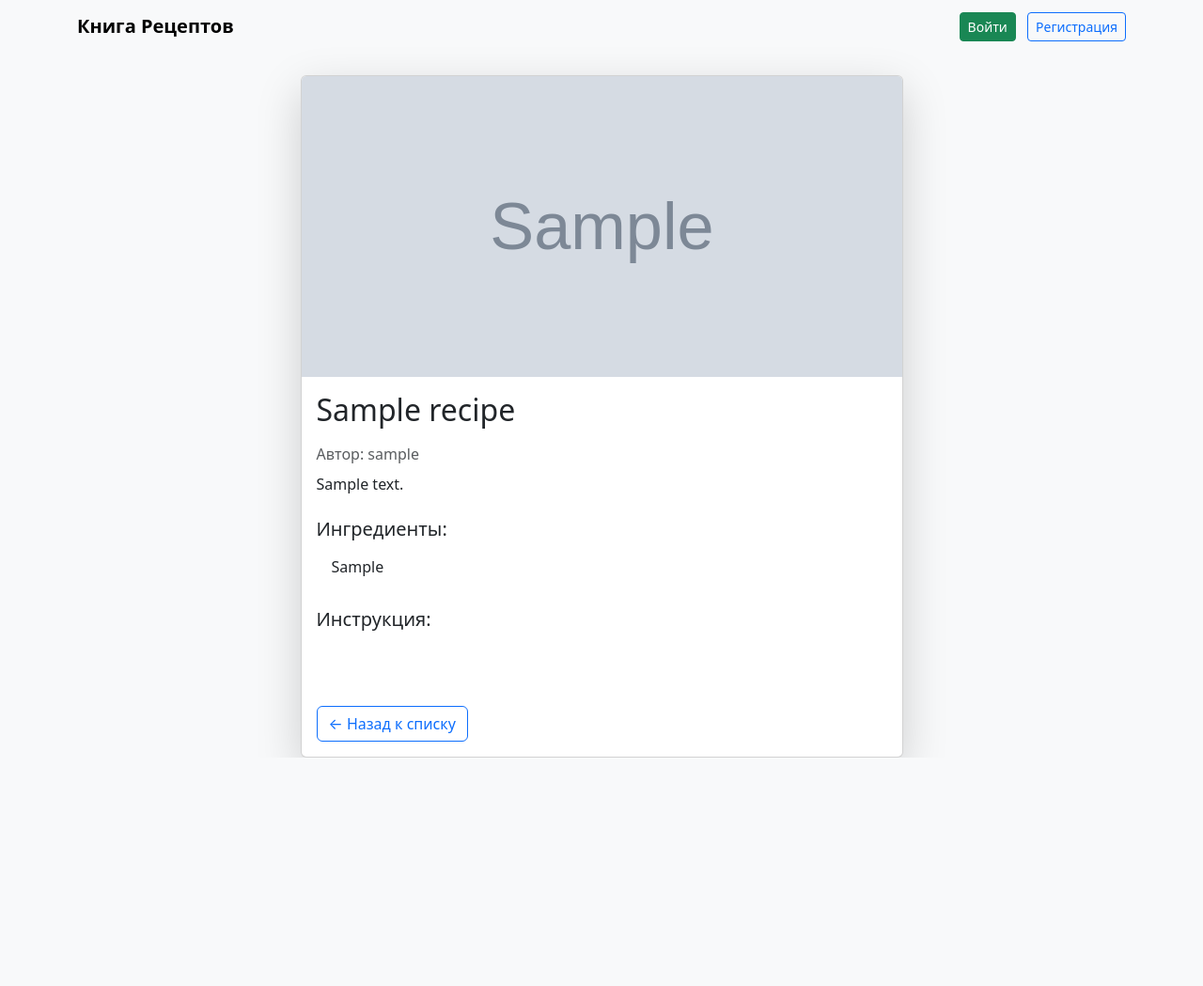
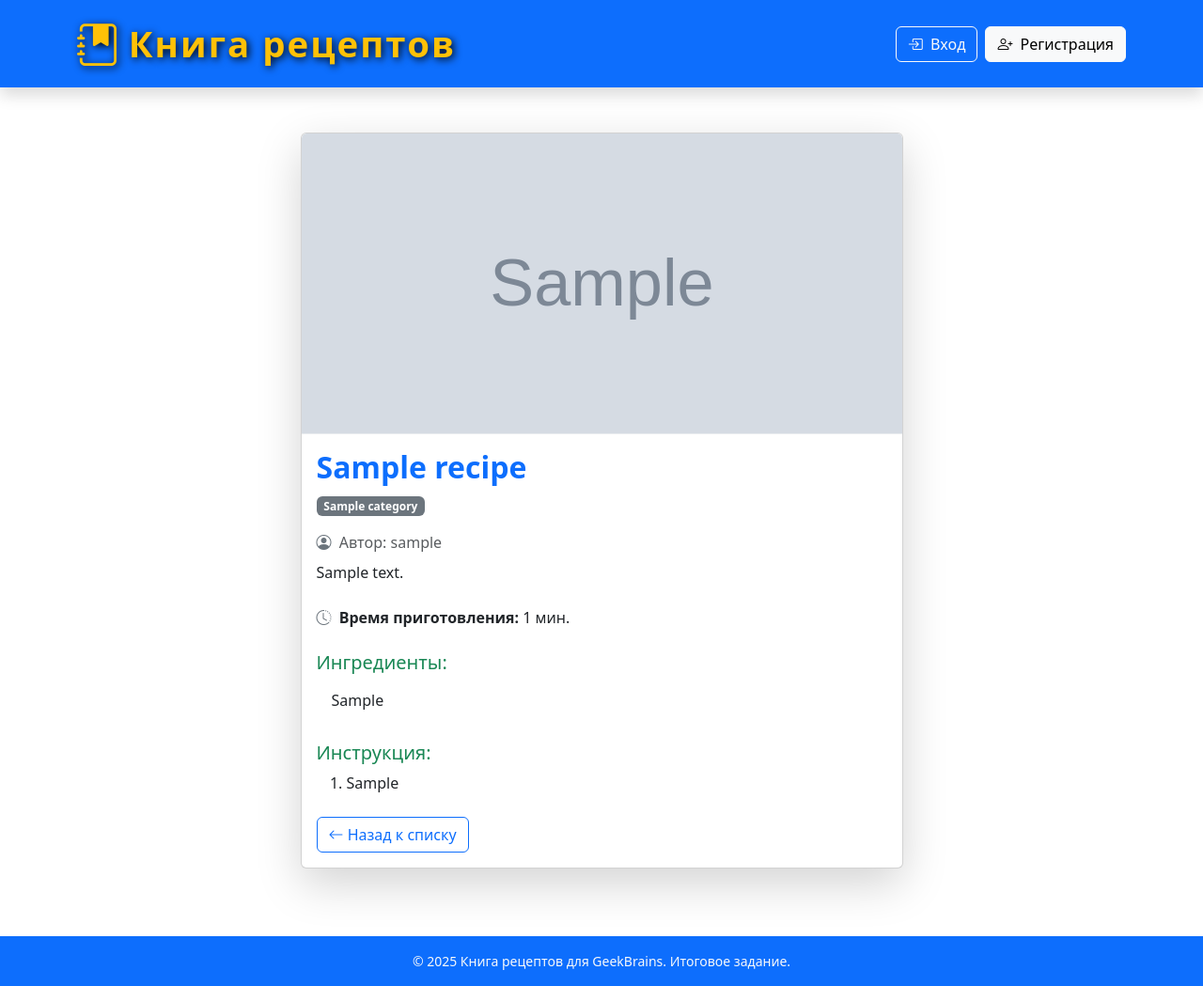
Before and after one commit to Zorrki/Reciepes_Final, a Django app: page /recipe/1/ in a window 1280 px wide. Shown: the whole page at 94% size. Before the commit the page ends 806 px from the top, so only its background shows below. Run offline with Django 5.2, Linux system fonts and the light colour scheme; tables that the repository leaves empty hold one stand-in row (values such as "Sample post"); grey boxes marked "Sample" are stand-in pictures.

Commit message:
Отредактирован внешний вид и протестирована работа различных разделов сайта

```diff
--- a/recipes_project/recipes/templates/recipes/base.html
+++ b/recipes_project/recipes/templates/recipes/base.html
@@ -2,34 +2,78 @@
 <html lang="ru">
 <head>
     <meta charset="UTF-8">
-    <title>{% block title %}Recipes{% endblock %}</title>
-    <meta name="viewport" content="width=device-width, initial-scale=1">
-    <!-- Bootstrap 5 CDN -->
+    <title>{% block title %}Книга рецептов{% endblock %}</title>
+    <!-- Bootstrap CSS -->
     <link href="https://cdn.jsdelivr.net/npm/bootstrap@5.3.0/dist/css/bootstrap.min.css" rel="stylesheet">
+    <!-- Bootstrap Icons -->
+    <link rel="stylesheet" href="https://cdn.jsdelivr.net/npm/bootstrap-icons@1.11.3/font/bootstrap-icons.min.css">
+    {% block extra_head %}{% endblock %}
+    <style>
+      body {
+        /* Чтобы footer был внизу при маленьком контенте */
+        min-height: 100vh;
+        display: flex;
+        flex-direction: column;
+      }
+      .footer {
+        margin-top: auto;
+      }
+    </style>
 </head>
-<body class="bg-light">
-
-<nav class="navbar navbar-expand-lg navbar-light bg-light mb-4">
+<body>
+<nav class="navbar navbar-expand-lg navbar-dark bg-primary mb-4 shadow">
   <div class="container">
-    <a class="navbar-brand fw-bold" href="{% url 'index' %}">Книга Рецептов</a>
-    <div>
-      {% if user.is_authenticated %}
-        <span class="me-3">Привет, <span class="text-success">{{ user.username }}</span>!</span>
-        <a class="btn btn-outline-secondary btn-sm me-2" href="{% url 'logout' %}">Выйти</a>
-        <a class="btn btn-success btn-sm" href="{% url 'recipe_create' %}">Добавить рецепт</a>
-      {% else %}
-        <a class="btn btn-success btn-sm me-2" href="{% url 'login' %}">Войти</a>
-        <a class="btn btn-outline-primary btn-sm" href="{% url 'register' %}">Регистрация</a>
-      {% endif %}
+    <a class="navbar-brand d-flex align-items-center fs-1 fw-bold text-warning"
+       style="letter-spacing:2px; text-shadow:2px 2px 8px #000; font-size: 2.4rem !important;"
+       href="{% url 'index' %}">
+      <i class="bi bi-journal-bookmark-fill me-2" style="font-size: 2.8rem;"></i>
+      Книга&nbsp;рецептов
+    </a>
+    <button class="navbar-toggler" type="button" data-bs-toggle="collapse" data-bs-target="#navbarNav"
+            aria-controls="navbarNav" aria-expanded="false" aria-label="Меню">
+      <span class="navbar-toggler-icon"></span>
+    </button>
+    <div class="collapse navbar-collapse" id="navbarNav">
+      <ul class="navbar-nav ms-auto align-items-center">
+        {% if user.is_authenticated %}
+          <li class="nav-item me-2">
+            <a class="btn btn-outline-light" href="{% url 'recipe_create' %}">
+              <i class="bi bi-plus-circle me-1"></i> Добавить
+            </a>
+          </li>
+          <li class="nav-item">
+            <a class="btn btn-light" href="{% url 'logout' %}">
+              <i class="bi bi-box-arrow-right me-1"></i> Выйти ({{ user.username }})
+            </a>
+          </li>
+        {% else %}
+          <li class="nav-item me-2">
+            <a class="btn btn-outline-light" href="{% url 'login' %}">
+              <i class="bi bi-box-arrow-in-right me-1"></i> Вход
+            </a>
+          </li>
+          <li class="nav-item">
+            <a class="btn btn-light" href="{% url 'register' %}">
+              <i class="bi bi-person-plus me-1"></i> Регистрация
+            </a>
+          </li>
+        {% endif %}
+      </ul>
     </div>
   </div>
 </nav>
 
-<div class="container">
+<div class="container mb-5">
   {% block content %}{% endblock %}
 </div>
 
-<!-- Bootstrap JS (не обязательно, но для некоторые компонентов нужен) -->
+{% now "Y" as current_year %}
+<footer class="footer bg-primary text-light py-3 mt-4">
+  <div class="container text-center small">
+    &copy; {{ current_year }} Книга рецептов для GeekBrains. Итоговое задание.
+  </div>
+</footer>
+
 <script src="https://cdn.jsdelivr.net/npm/bootstrap@5.3.0/dist/js/bootstrap.bundle.min.js"></script>
 </body>
 </html>
--- a/recipes_project/recipes/templates/recipes/recipe_detail.html
+++ b/recipes_project/recipes/templates/recipes/recipe_detail.html
@@ -4,34 +4,58 @@
 {% block content %}
 <div class="row justify-content-center mt-4">
   <div class="col-md-8 col-lg-7">
-    <div class="card shadow-lg">
+    <div class="card shadow-lg overflow-hidden">
       {% if recipe.image %}
-        <img src="{{ recipe.image.url }}" class="card-img-top" alt="{{ recipe.title }}" style="object-fit:cover; max-height:320px;">
+        <img src="{{ recipe.image.url }}" class="card-img-top" alt="{{ recipe.title }}"
+             style="object-fit:cover; max-height:320px; border-bottom:1px solid #e9ecef;">
       {% endif %}
       <div class="card-body">
-        <h2 class="card-title mb-3">{{ recipe.title }}</h2>
+        <h2 class="card-title fw-bold text-primary mb-2">{{ recipe.title }}</h2>
+        <div class="mb-3">
+          {% for c in recipe.categories.all %}
+            <span class="badge bg-secondary me-1">{{ c.name }}</span>
+          {% empty %}
+            <span class="text-muted">Без категории</span>
+          {% endfor %}
+        </div>
+        <p class="mb-2">
+          <i class="bi bi-person-circle me-1 text-secondary"></i>
+          <span class="text-muted">Автор: {{ recipe.author.username }}</span>
+        </p>
+        {% if recipe.description %}
+          <p class="mb-4 text-body">{{ recipe.description }}</p>
+        {% endif %}
         <div class="mb-2">
-            <span class="badge bg-secondary">{{ recipe.category.name }}</span>
+          <i class="bi bi-clock-history text-secondary me-1"></i>
+          <span class="fw-semibold">Время приготовления:</span>
+          <span>{{ recipe.cook_time }} мин.</span>
         </div>
-        <p class="text-muted mb-2">Автор: {{ recipe.author.username }}</p>
-        <p class="mb-4">{{ recipe.description }}</p>
-
-        <h5 class="mb-2">Ингредиенты:</h5>
+        <h5 class="mt-4 mb-2 text-success">Ингредиенты:</h5>
         <ul class="list-group list-group-flush mb-4">
           {% for line in recipe.ingredients.splitlines %}
+            {% if line %}
             <li class="list-group-item">{{ line }}</li>
+            {% endif %}
           {% endfor %}
         </ul>
-
-        <h5 class="mb-2">Инструкция:</h5>
-        <div class="mb-4" style="white-space: pre-line;">
-          {{ recipe.instructions|linebreaksbr }}
+        <h5 class="mb-2 text-success">Инструкция:</h5>
+        <ol class="mb-4">
+            {% for step in recipe.steps.splitlines %}
+            {% if step.strip %}
+              <li>{{ step }}</li>
+            {% endif %}
+            {% endfor %}
+        </ol>
+        <div class="mt-4">
+          <a href="{% url 'index' %}" class="btn btn-outline-primary me-2">
+            <i class="bi bi-arrow-left"></i> Назад к списку
+          </a>
+          {% if user == recipe.author %}
+            <a href="{% url 'recipe_edit' pk=recipe.pk %}" class="btn btn-success">
+              <i class="bi bi-pencil"></i> Редактировать
+            </a>
+          {% endif %}
         </div>
-
-        <a href="{% url 'index' %}" class="btn btn-outline-primary me-2">← Назад к списку</a>
-        {% if user == recipe.author %}
-          <a href="{% url 'recipe_edit' pk=recipe.pk %}" class="btn btn-success">Редактировать</a>
-        {% endif %}
       </div>
     </div>
   </div>
--- a/recipes_project/recipes/urls.py
+++ b/recipes_project/recipes/urls.py
@@ -4,11 +4,9 @@
 urlpatterns = [
     path('', views.index, name='index'),
     path('recipe/<int:pk>/', views.recipe_detail, name='recipe_detail'),
-
     path('register/', views.register_view, name='register'),
     path('login/', views.login_view, name='login'),
     path('logout/', views.logout_view, name='logout'),
-
     path('recipe/create/', views.recipe_create, name='recipe_create'),
     path('recipe/<int:pk>/edit/', views.recipe_edit, name='recipe_edit'),
 ]
--- a/recipes_project/recipes/views.py
+++ b/recipes_project/recipes/views.py
@@ -1,34 +1,62 @@
 from django.shortcuts import render, get_object_or_404, redirect
+from django.contrib.auth.decorators import login_required
+from django.contrib.auth.forms import UserCreationForm, AuthenticationForm
+from django.contrib.auth import login, logout
 from .models import Recipe
-from .forms import RecipeForm, RegisterForm
-from django.contrib.auth import login, authenticate, logout
-from django.contrib.auth.forms import AuthenticationForm
-from django.contrib.auth.decorators import login_required
-from random import sample
+from .forms import RecipeForm
 
 def index(request):
-    recipes = list(Recipe.objects.all())
-    random_recipes = sample(recipes, min(len(recipes), 5))
-    return render(request, 'recipes/index.html', {'recipes': random_recipes})
+    recipes = Recipe.objects.all()
+    return render(request, 'recipes/index.html', {'recipes': recipes})
 
 def recipe_detail(request, pk):
     recipe = get_object_or_404(Recipe, pk=pk)
     return render(request, 'recipes/recipe_detail.html', {'recipe': recipe})
 
+@login_required
+def recipe_create(request):
+    if request.method == 'POST':
+        form = RecipeForm(request.POST, request.FILES)
+        if form.is_valid():
+            recipe = form.save(commit=False)
+            recipe.author = request.user
+            recipe.save()
+            form.save_m2m()  # для ManyToMany категорий
+            return redirect('recipe_detail', pk=recipe.pk)
+    else:
+        form = RecipeForm()
+    return render(request, 'recipes/recipe_form.html', {'form': form, 'edit': False})
+
+@login_required
+def recipe_edit(request, pk):
+    recipe = get_object_or_404(Recipe, pk=pk)
+    if recipe.author != request.user:
+        return redirect('recipe_detail', pk=recipe.pk)
+    if request.method == 'POST':
+        form = RecipeForm(request.POST, request.FILES, instance=recipe)
+        if form.is_valid():
+            recipe = form.save(commit=False)
+            recipe.save()
+            form.save_m2m()  # для ManyToMany категорий
+            return redirect('recipe_detail', pk=recipe.pk)
+    else:
+        form = RecipeForm(instance=recipe)
+    return render(request, 'recipes/recipe_form.html', {'form': form, 'edit': True, 'recipe': recipe})
+
 def register_view(request):
     if request.method == 'POST':
-        form = RegisterForm(request.POST)
+        form = UserCreationForm(request.POST)
         if form.is_valid():
             user = form.save()
             login(request, user)
             return redirect('index')
     else:
-        form = RegisterForm()
+        form = UserCreationForm()
     return render(request, 'recipes/register.html', {'form': form})
 
 def login_view(request):
     if request.method == 'POST':
-        form = AuthenticationForm(data=request.POST)
+        form = AuthenticationForm(request, data=request.POST)
         if form.is_valid():
             user = form.get_user()
             login(request, user)
@@ -40,29 +68,3 @@
 def logout_view(request):
     logout(request)
     return redirect('index')
-
-@login_required
-def recipe_create(request):
-    if request.method == 'POST':
-        form = RecipeForm(request.POST, request.FILES)
-        if form.is_valid():
-            recipe = form.save(commit=False)
-            recipe.author = request.user
-            recipe.save()
-            form.save_m2m()
-            return redirect('recipe_detail', pk=recipe.pk)
-    else:
-        form = RecipeForm()
-    return render(request, 'recipes/recipe_form.html', {'form': form})
-
-@login_required
-def recipe_edit(request, pk):
-    recipe = get_object_or_404(Recipe, pk=pk, author=request.user)
-    if request.method == 'POST':
-        form = RecipeForm(request.POST, request.FILES, instance=recipe)
-        if form.is_valid():
-            form.save()
-            return redirect('recipe_detail', pk=recipe.pk)
-    else:
-        form = RecipeForm(instance=recipe)
-    return render(request, 'recipes/recipe_form.html', {'form': form, 'edit': True})
```
Also changed, not shown: recipes_project/recipes/forms.py (+0 -9 lines), recipes_project/recipes/templates/recipes/index.html (+21 -17 lines), recipes_project/recipes/templates/recipes/login.html (+23 -5 lines), recipes_project/recipes/templates/recipes/recipe_form.html (+41 -7 lines), recipes_project/recipes/templates/recipes/register.html (+37 -5 lines), recipes_project/recipes_project/settings.py (+3 -6 lines).
